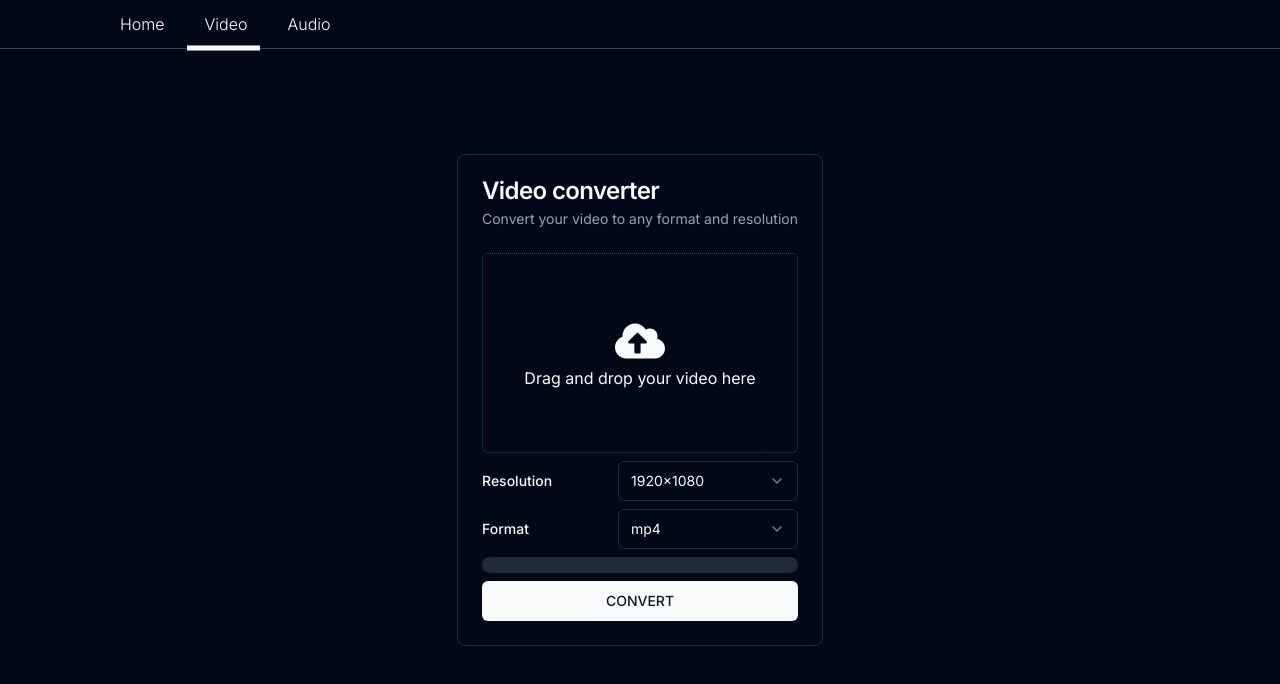
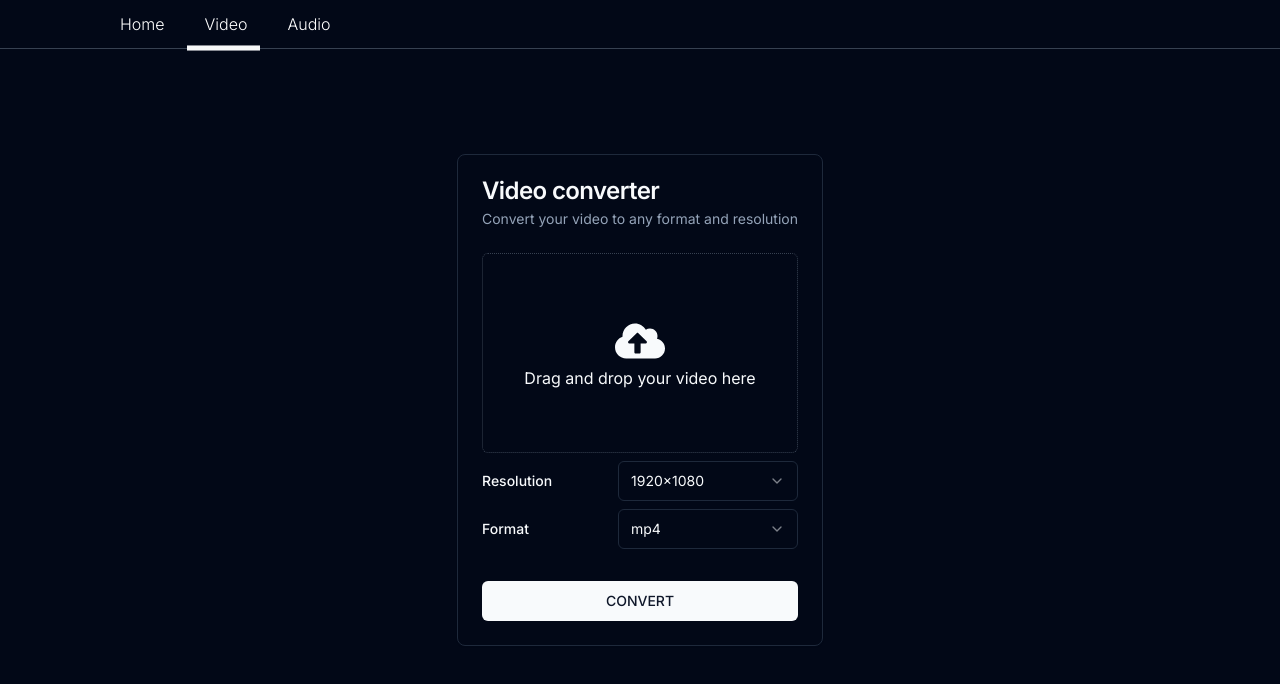
Before and after one commit to JIdayyy/converter-frontend, a Next.js app: page /services/video in a window 1280 px wide. Shown: the top 684 px of the page. Built offline with nearby package versions, Linux system fonts and the light colour scheme.

Commit message:
feat: url in useUpload and progress percent

```diff
--- a/src/components/ui/progress.tsx
+++ b/src/components/ui/progress.tsx
@@ -1,9 +1,9 @@
-"use client"
+"use client";
 
-import * as React from "react"
-import * as ProgressPrimitive from "@radix-ui/react-progress"
+import * as React from "react";
+import * as ProgressPrimitive from "@radix-ui/react-progress";
 
-import { cn } from "@/lib/utils"
+import { cn } from "@/lib/utils";
 
 const Progress = React.forwardRef<
   React.ElementRef<typeof ProgressPrimitive.Root>,
@@ -12,17 +12,20 @@ const Progress = React.forwardRef<
   <ProgressPrimitive.Root
     ref={ref}
     className={cn(
-      "relative h-4 w-full overflow-hidden rounded-full bg-secondary",
+      `relative ${
+        value == 0 || value === 100 ? "invisible" : "visible"
+      } h-4 w-full relative flex items-center align-middle justify-center overflow-hidden rounded-full bg-secondary`,
       className
     )}
     {...props}
   >
+    <div className={"absolute text-xs mx-auto"}>{value + "%"}</div>
     <ProgressPrimitive.Indicator
       className="h-full w-full flex-1 bg-primary transition-all"
       style={{ transform: `translateX(-${100 - (value || 0)}%)` }}
     />
   </ProgressPrimitive.Root>
-))
-Progress.displayName = ProgressPrimitive.Root.displayName
+));
+Progress.displayName = ProgressPrimitive.Root.displayName;
 
-export { Progress }
+export { Progress };
--- a/src/hooks/useUpload.tsx
+++ b/src/hooks/useUpload.tsx
@@ -72,5 +72,6 @@ export default function useUpload() {
     loading: state.loading,
     data: state.data,
     progress: state.progress,
+    url: state.file ? URL.createObjectURL(state.file) : null,
   };
 }
```
